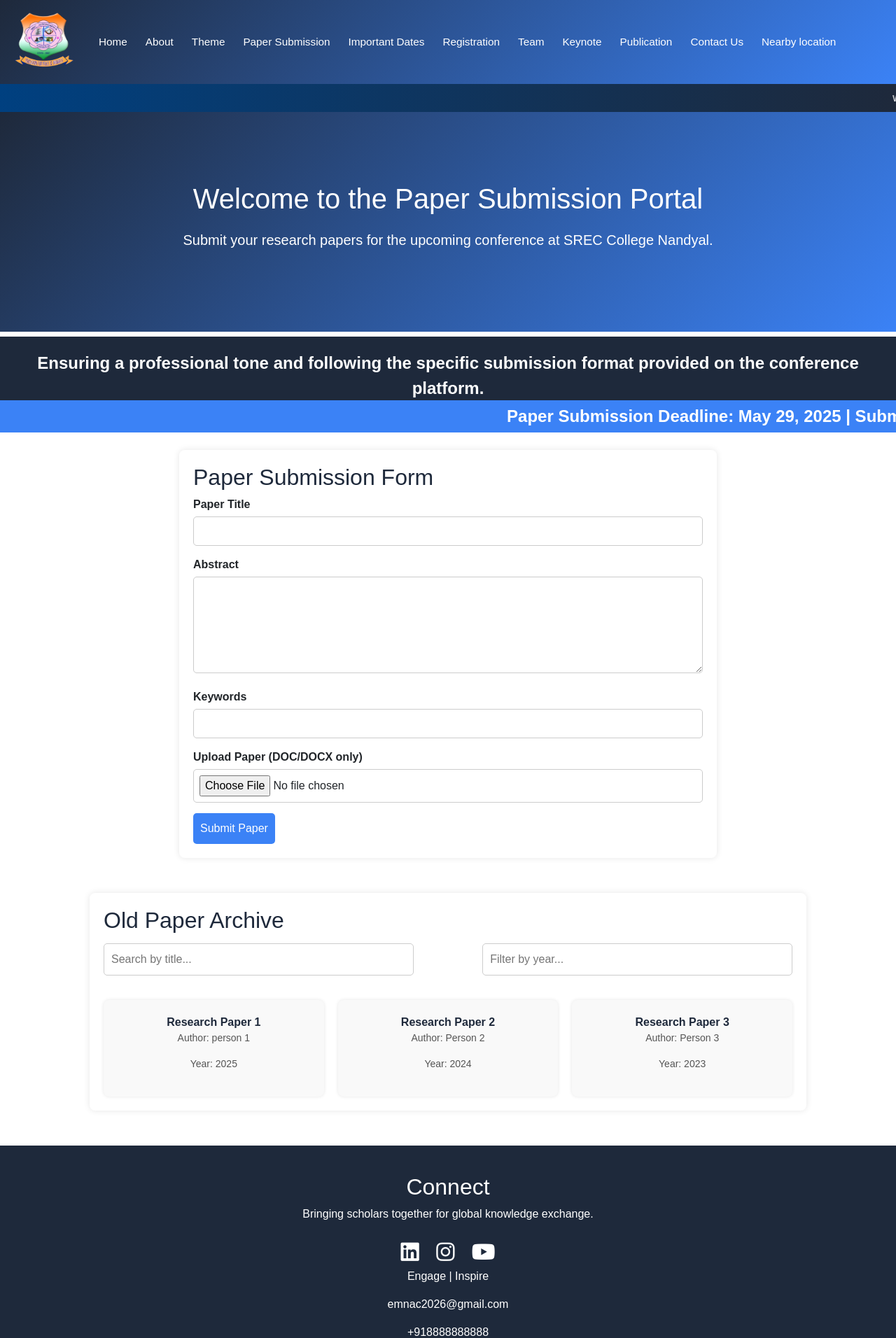
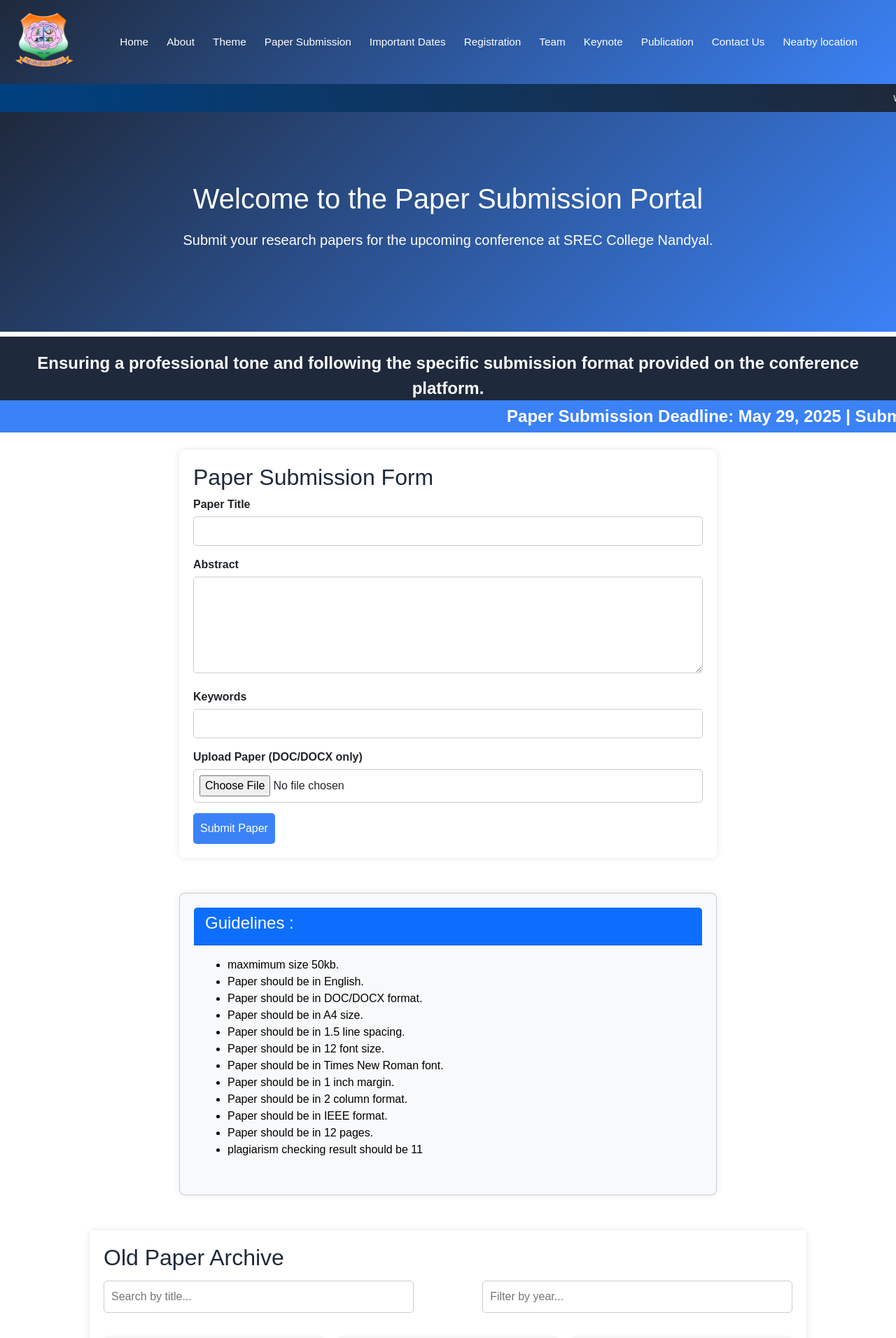
Before and after one commit to Viswa123-jpg/paper-publishing-webapp, a Flask app: page /paper_submission in a window 1280 px wide. Shown: the top 1912 px of the page at 70% size. Run offline with Flask 3, Linux system fonts and the light colour scheme; parts of the project's set-up code (start-up, migrations or seed data) failed here and were passed over; some libraries are stand-ins or nearby versions.

Commit message:
logo guidelines changes

```diff
--- a/templates/Nearby_locations.html
+++ b/templates/Nearby_locations.html
@@ -13,12 +13,12 @@
 <body>
     <nav class="navbar navbar-expand-lg navbar-dark bg-dark">
         <div class="container-fluid">
-          <a class="navbar-brand" href="project1.html"><img src="{{url_for('static', filename='images/santhiramlogo1.png')}}" alt="img" width="100" height="94"></a>
+          <a class="navbar-brand" href="{{ url_for('home') }}"><img src="{{url_for('static', filename='images/santhiramlogo1.png')}}" alt="img" width="100" height="94"></a>
           <button class="navbar-toggler" type="button" data-bs-toggle="collapse" data-bs-target="#navbarNav" aria-controls="navbarNav" aria-expanded="false" aria-label="Toggle navigation">
             <span class="navbar-toggler-icon"></span>
           </button>
           <div class="collapse navbar-collapse" id="navbarNav">
-            <ul class="navbar-nav">
+            <ul class="navbar-nav mx-auto">
                 <li class="nav-item">
                     <a class="nav-link" aria-current="page" href="{{ url_for('home') }}">Home</a>
                   </li>
--- a/templates/call_for_papers.html
+++ b/templates/call_for_papers.html
@@ -3,7 +3,7 @@
 <head>
     <meta charset="UTF-8">
     <meta name="viewport" content="width=device-width, initial-scale=1.0">
-    <title>Document</title>
+    <title>International Conference papers</title>
     <link rel="stylesheet" href="https://cdnjs.cloudflare.com/ajax/libs/font-awesome/6.6.0/css/all.min.css" integrity="sha512-Kc323vGBEqzTmouAECnVceyQqyqdsSiqLQISBL29aUW4U/M7pSPA/gEUZQqv1cwx4OnYxTxve5UMg5GT6L4JJg==" crossorigin="anonymous" referrerpolicy="no-referrer" />
     <link href="https://cdn.jsdelivr.net/npm/bootstrap@5.0.2/dist/css/bootstrap.min.css" rel="stylesheet" integrity="sha384-EVSTQN3/azprG1Anm3QDgpJLIm9Nao0Yz1ztcQTwFspd3yD65VohhpuuCOmLASjC" crossorigin="anonymous">
     <style>
--- a/templates/contact.html
+++ b/templates/contact.html
@@ -12,12 +12,12 @@
 <body>
   <nav class="navbar navbar-expand-lg navbar-dark bg-dark">
     <div class="container-fluid">
-      <a class="navbar-brand" href="project1.html"><img src="{{url_for('static', filename='images/santhiramlogo1.png')}}" alt="img" width="100" height="94"></a>
+      <a class="navbar-brand" href="{{ url_for('home') }}"><img src="{{url_for('static', filename='images/santhiramlogo1.png')}}" alt="img" width="100" height="94"></a>
       <button class="navbar-toggler" type="button" data-bs-toggle="collapse" data-bs-target="#navbarNav" aria-controls="navbarNav" aria-expanded="false" aria-label="Toggle navigation">
         <span class="navbar-toggler-icon"></span>
       </button>
       <div class="collapse navbar-collapse" id="navbarNav">
-        <ul class="navbar-nav">
+        <ul class="navbar-nav mx-auto">
           <li class="nav-item">
             <a class="nav-link" aria-current="page" href="{{ url_for('home') }}">Home</a>
           </li>
--- a/templates/important_dates.html
+++ b/templates/important_dates.html
@@ -12,12 +12,12 @@
 <body>
   <nav class="navbar navbar-expand-lg navbar-dark bg-dark">
     <div class="container-fluid">
-      <a class="navbar-brand" href="project1.html"><img src="{{url_for('static', filename='images/santhiramlogo1.png')}}" alt="img" width="100" height="94"></a>
+      <a class="navbar-brand" href="{{ url_for('home') }}"><img src="{{url_for('static', filename='images/santhiramlogo1.png')}}" alt="img" width="100" height="94"></a>
       <button class="navbar-toggler" type="button" data-bs-toggle="collapse" data-bs-target="#navbarNav" aria-controls="navbarNav" aria-expanded="false" aria-label="Toggle navigation">
         <span class="navbar-toggler-icon"></span>
       </button>
       <div class="collapse navbar-collapse" id="navbarNav">
-        <ul class="navbar-nav">
+        <ul class="navbar-nav mx-auto">
           <li class="nav-item">
             <a class="nav-link" aria-current="page" href="{{ url_for('home') }}">Home</a>
           </li>
--- a/templates/keynote.html
+++ b/templates/keynote.html
@@ -97,12 +97,12 @@ background-color: #2563EB;
 <body>
   <nav class="navbar navbar-expand-lg navbar-dark bg-dark">
     <div class="container-fluid">
-      <a class="navbar-brand" href="project1.html"><img src="{{url_for('static', filename='images/santhiramlogo1.png')}}" alt="img" width="100" height="94"></a>
+      <a class="navbar-brand" href="{{ url_for('home') }}"><img src="{{url_for('static', filename='images/santhiramlogo1.png')}}" alt="img" width="100" height="94"></a>
       <button class="navbar-toggler" type="button" data-bs-toggle="collapse" data-bs-target="#navbarNav" aria-controls="navbarNav" aria-expanded="false" aria-label="Toggle navigation">
         <span class="navbar-toggler-icon"></span>
       </button>
       <div class="collapse navbar-collapse" id="navbarNav">
-        <ul class="navbar-nav">
+        <ul class="navbar-nav mx-auto">
           <li class="nav-item">
             <a class="nav-link" aria-current="page" href="{{ url_for('home') }}">Home</a>
           </li>
--- a/templates/login.html
+++ b/templates/login.html
@@ -69,7 +69,7 @@
                     <a href="#" class="form-link" onclick="showForm('forgot-form')">Forgot your password?</a>
                   </form>
                 </div>
-
+              <!---register form-->
                 <div id="register-form" class="hidden">
                   <form>
                     <div class="mb-3">
@@ -88,7 +88,7 @@
                     <a href="#" class="form-link" onclick="showForm('login-form')">Already have an account? Login</a>
                   </form>
                 </div>
-
+              <!---forgor form--->
                 <div id="forgot-form" class="hidden">
                   <form>
                     <div class="mb-3">
--- a/templates/paper_submission.html
+++ b/templates/paper_submission.html
@@ -272,12 +272,12 @@ marquee{
 <body>
     <nav class="navbar navbar-expand-lg navbar-dark bg-dark">
         <div class="container-fluid">
-          <a class="navbar-brand" href="project1.html"><img src="{{url_for('static', filename='images/santhiramlogo1.png')}}" alt="img" width="100" height="94"></a>
+          <a class="navbar-brand" href="{{ url_for('home') }}"><img src="{{url_for('static', filename='images/santhiramlogo1.png')}}" alt="img" width="100" height="94"></a>
           <button class="navbar-toggler" type="button" data-bs-toggle="collapse" data-bs-target="#navbarNav" aria-controls="navbarNav" aria-expanded="false" aria-label="Toggle navigation">
             <span class="navbar-toggler-icon"></span>
           </button>
           <div class="collapse navbar-collapse" id="navbarNav">
-            <ul class="navbar-nav">
+            <ul class="navbar-nav mx-auto">
               <li class="nav-item">
                 <a class="nav-link" aria-current="page" href="{{ url_for('home') }}">Home</a>
               </li>
@@ -353,6 +353,26 @@ marquee{
         </form>
     </div>
 
+    <div class="card text-bg-light mb-3 col-sm-12 col-md-6 col-lg-6 col-12 container" style="max-width: 100rem;">
+      <div class="card-header text-bg-primary card-title"><h4>Guidelines :</h4></div>
+      <div class="card-body">
+        <ul>
+          <li>maxmimum size 50kb.</li>
+          <li>Paper should be in English.</li>
+          <li>Paper should be in DOC/DOCX format.</li>
+          <li>Paper should be in A4 size.</li>
+          <li>Paper should be in 1.5 line spacing.</li>
+          <li>Paper should be in 12 font size.</li>
+          <li>Paper should be in Times New Roman font.</li>
+          <li>Paper should be in 1 inch margin.</li>
+          <li>Paper should be in 2 column format.</li>
+          <li>Paper should be in IEEE format.</li>
+          <li>Paper should be in 12 pages.</li>
+          <li>plagiarism checking result should be 11</li>
+        </ul>
+      </div>
+    </div>
+
     <!-- Paper Archive Section -->
     <div class="archive-container">
         <h2>Old Paper Archive</h2>
--- a/templates/project1.html
+++ b/templates/project1.html
@@ -214,7 +214,7 @@
     <section class="about my-3">
       <div class="container text-center">
         <div>
-          <h1>About ICECE</h1>
+          <h1>About ICEMNAC</h1>
           <hr / class="w-25 mx-auto">
         </div>
         <div class="row">
--- a/templates/publication.html
+++ b/templates/publication.html
@@ -254,12 +254,12 @@ marquee{
 <body>
   <nav class="navbar navbar-expand-lg navbar-dark bg-dark">
     <div class="container-fluid">
-      <a class="navbar-brand" href="project1.html"><img src="{{url_for('static', filename='images/santhiramlogo1.png')}}" alt="img" width="100" height="94"></a>
+      <a class="navbar-brand" href="{{ url_for('home') }}"><img src="{{url_for('static', filename='images/santhiramlogo1.png')}}" alt="img" width="100" height="94"></a>
       <button class="navbar-toggler" type="button" data-bs-toggle="collapse" data-bs-target="#navbarNav" aria-controls="navbarNav" aria-expanded="false" aria-label="Toggle navigation">
         <span class="navbar-toggler-icon"></span>
       </button>
       <div class="collapse navbar-collapse" id="navbarNav">
-        <ul class="navbar-nav">
+        <ul class="navbar-nav mx-auto">
           <li class="nav-item">
             <a class="nav-link" aria-current="page" href="{{ url_for('home') }}">Home</a>
           </li>
--- a/templates/registration.html
+++ b/templates/registration.html
@@ -12,12 +12,12 @@
 <body>
   <nav class="navbar navbar-expand-lg navbar-dark bg-dark">
     <div class="container-fluid">
-      <a class="navbar-brand" href="project1.html"><img src="{{url_for('static', filename='images/santhiramlogo1.png')}}" alt="img" width="100" height="94"></a>
+      <a class="navbar-brand" href="{{ url_for('home') }}"><img src="{{url_for('static', filename='images/santhiramlogo1.png')}}" alt="img" width="100" height="94"></a>
       <button class="navbar-toggler" type="button" data-bs-toggle="collapse" data-bs-target="#navbarNav" aria-controls="navbarNav" aria-expanded="false" aria-label="Toggle navigation">
         <span class="navbar-toggler-icon"></span>
       </button>
       <div class="collapse navbar-collapse" id="navbarNav">
-        <ul class="navbar-nav">
+        <ul class="navbar-nav mx-auto">
           <li class="nav-item">
             <a class="nav-link" aria-current="page" href="{{ url_for('home') }}">Home</a>
           </li>
--- a/templates/team.html
+++ b/templates/team.html
@@ -12,12 +12,12 @@
 <body>
   <nav class="navbar navbar-expand-lg navbar-dark bg-dark">
     <div class="container-fluid">
-      <a class="navbar-brand" href="project1.html"><img src="{{url_for('static', filename='images/santhiramlogo1.png')}}" alt="img" width="100" height="94"></a>
+      <a class="navbar-brand" href="{{ url_for('home') }}"><img src="{{url_for('static', filename='images/santhiramlogo1.png')}}" alt="img" width="100" height="94"></a>
       <button class="navbar-toggler" type="button" data-bs-toggle="collapse" data-bs-target="#navbarNav" aria-controls="navbarNav" aria-expanded="false" aria-label="Toggle navigation">
         <span class="navbar-toggler-icon"></span>
       </button>
       <div class="collapse navbar-collapse" id="navbarNav">
-        <ul class="navbar-nav">
+        <ul class="navbar-nav mx-auto">
           <li class="nav-item">
             <a class="nav-link" aria-current="page" href="{{ url_for('home') }}">Home</a>
           </li>
--- a/templates/theme.html
+++ b/templates/theme.html
@@ -11,12 +11,12 @@
 <body>
   <nav class="navbar navbar-expand-lg navbar-dark bg-dark">
     <div class="container-fluid">
-      <a class="navbar-brand" href="#"><img src="{{url_for('static', filename='images/santhiramlogo1.png')}}" alt="img" width="100" height="94"></a>
+      <a class="navbar-brand" href="{{ url_for('home') }}"><img src="{{url_for('static', filename='images/santhiramlogo1.png')}}" alt="img" width="100" height="94"></a>
       <button class="navbar-toggler" type="button" data-bs-toggle="collapse" data-bs-target="#navbarNav" aria-controls="navbarNav" aria-expanded="false" aria-label="Toggle navigation">
         <span class="navbar-toggler-icon"></span>
       </button>
       <div class="collapse navbar-collapse" id="navbarNav">
-        <ul class="navbar-nav">
+        <ul class="navbar-nav mx-auto">
           <li class="nav-item">
             <a class="nav-link" aria-current="page" href="{{ url_for('home') }}">Home</a>
           </li>
```
Also changed, not shown: templates/about.html (+2 -8 lines).
